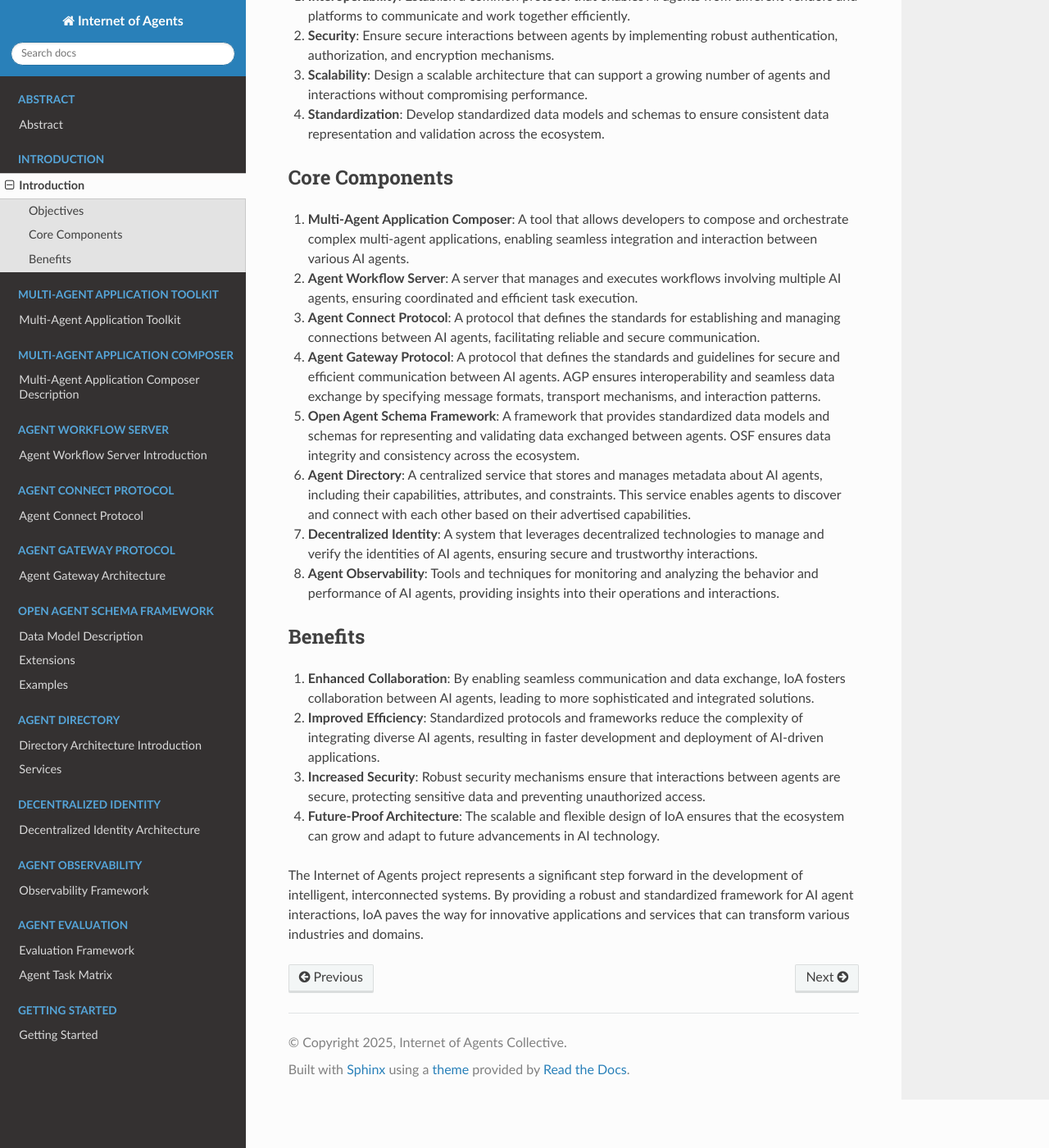
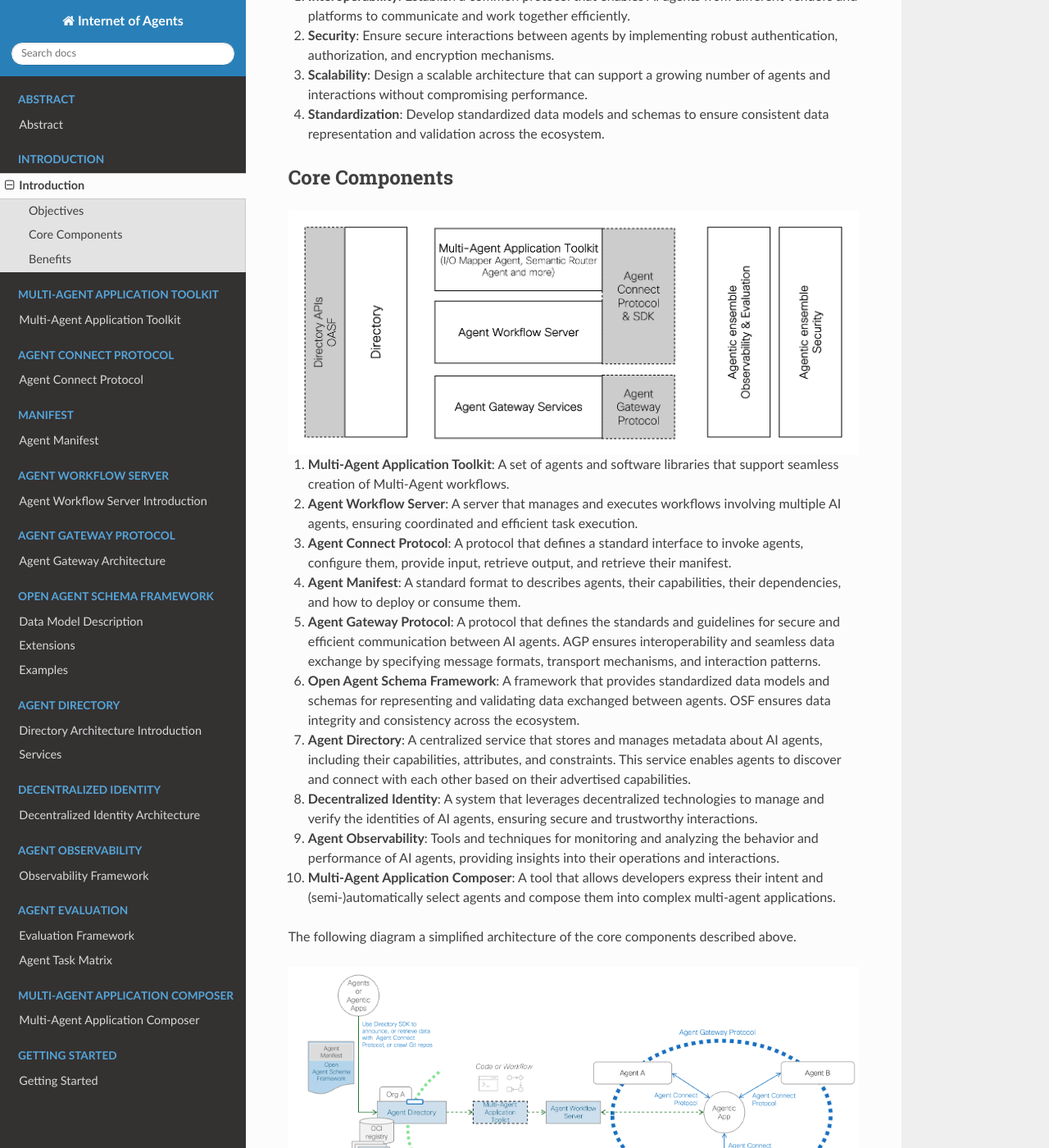
Before and after one commit to papimenon/docs, a Sphinx documentation site: the page built from docs/pages/introduction.md, in a window 1280 px wide and 1400 px high, scrolled down 352 px. Shown: the whole window at 82% size. Built offline with Sphinx 7.4.7 and the Read the Docs theme 3.1.0, drawn with Linux system fonts in a browser that asks for light colours; pages that are not in the unit, such as notebooks, are missing from menus.

Commit message:
Aduminuc docs (#4)
* docs: Agent Manifest

* cross links

* agent relationship

* fixes

* fix

* docs: IoA diagram

* Update docs/pages/connect.md

Co-authored-by: Julien Barbot <124043413+jubarbot-cisco@users.noreply.github.com>

* fixes

* fixes

* docs: diagrams

---------

Co-authored-by: Julien Barbot <124043413+jubarbot-cisco@users.noreply.github.com>

````diff
--- a/docs/pages/composer.md
+++ b/docs/pages/composer.md
@@ -1,4 +1,4 @@
-# Multi-Agent Application Composer Description
+# Multi-Agent Application Composer
 
 The **Multi-Agent Application Composer** is an agent on its own right meant to automatically compose a Multi-Agent Application starting from user intent.
 
--- a/docs/pages/introduction.md
+++ b/docs/pages/introduction.md
@@ -9,16 +9,34 @@ The Internet of Agents (IoA) project aims to revolutionize the way AI agents int
 3. **Scalability**: Design a scalable architecture that can support a growing number of agents and interactions without compromising performance.
 4. **Standardization**: Develop standardized data models and schemas to ensure consistent data representation and validation across the ecosystem.
 
+
 ### Core Components
 
-1. **Multi-Agent Application Composer**: A tool that allows developers to compose and orchestrate complex multi-agent applications, enabling seamless integration and interaction between various AI agents.
-2. **Agent Workflow Server**: A server that manages and executes workflows involving multiple AI agents, ensuring coordinated and efficient task execution.
-3. **Agent Connect Protocol**: A protocol that defines the standards for establishing and managing connections between AI agents, facilitating reliable and secure communication.
-4. **Agent Gateway Protocol**: A protocol that defines the standards and guidelines for secure and efficient communication between AI agents. AGP ensures interoperability and seamless data exchange by specifying message formats, transport mechanisms, and interaction patterns.
-5. **Open Agent Schema Framework**: A framework that provides standardized data models and schemas for representing and validating data exchanged between agents. OSF ensures data integrity and consistency across the ecosystem.
-6. **Agent Directory**: A centralized service that stores and manages metadata about AI agents, including their capabilities, attributes, and constraints. This service enables agents to discover and connect with each other based on their advertised capabilities.
-7. **Decentralized Identity**: A system that leverages decentralized technologies to manage and verify the identities of AI agents, ensuring secure and trustworthy interactions.
-8. **Agent Observability**: Tools and techniques for monitoring and analyzing the behavior and performance of AI agents, providing insights into their operations and interactions.
+```{image} ../_static/ioa_stack.png
+:alt: Simplified Internet of Agent Stack
+:width: 100%
+:align: center
+```
+
+1. **Multi-Agent Application Toolkit**: A set of agents and software libraries that support seamless creation of Multi-Agent workflows.
+1. **Agent Workflow Server**: A server that manages and executes workflows involving multiple AI agents, ensuring coordinated and efficient task execution.
+1. **Agent Connect Protocol**: A protocol that defines a standard interface to invoke agents, configure them, provide input, retrieve output, and retrieve their manifest.
+1. **Agent Manifest**: A standard format to describes agents, their capabilities, their dependencies, and how to deploy or consume them.
+1. **Agent Gateway Protocol**: A protocol that defines the standards and guidelines for secure and efficient communication between AI agents. AGP ensures interoperability and seamless data exchange by specifying message formats, transport mechanisms, and interaction patterns.
+1. **Open Agent Schema Framework**: A framework that provides standardized data models and schemas for representing and validating data exchanged between agents. OSF ensures data integrity and consistency across the ecosystem.
+1. **Agent Directory**: A centralized service that stores and manages metadata about AI agents, including their capabilities, attributes, and constraints. This service enables agents to discover and connect with each other based on their advertised capabilities.
+1. **Decentralized Identity**: A system that leverages decentralized technologies to manage and verify the identities of AI agents, ensuring secure and trustworthy interactions.
+1. **Agent Observability**: Tools and techniques for monitoring and analyzing the behavior and performance of AI agents, providing insights into their operations and interactions.
+1. **Multi-Agent Application Composer**: A tool that allows developers express their intent and (semi-)automatically select agents and compose them into complex multi-agent applications.
+
+The following diagram a simplified architecture of the core components described above.
+
+
+```{image} ../_static/ioa_arch.png
+:alt: Simplified Internet of Agent Stack
+:width: 100%
+:align: center
+```
 
 ### Benefits
 
````
Also changed, not shown: docs/index.rst (+14 -9 lines), docs/pages/connect.md (+10 -13 lines), docs/pages/manifest.md (added, +70 -0 lines), docs/_static/ioa_arch.png (added), docs/_static/ioa_stack.png (added).
